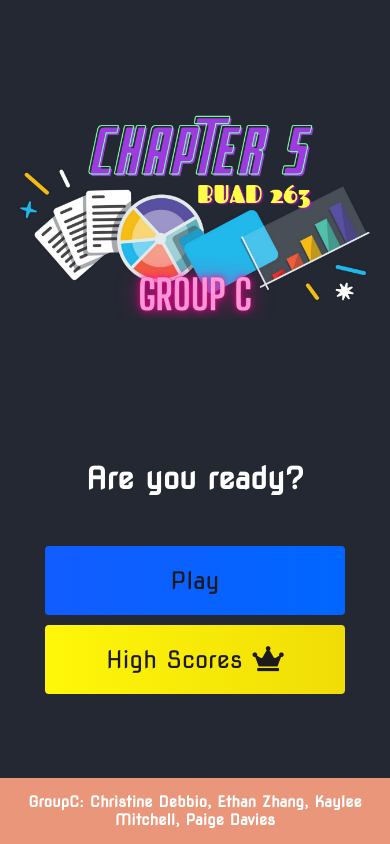
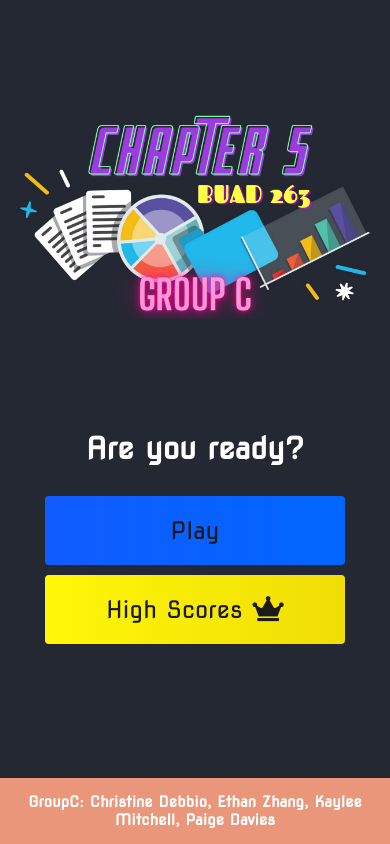
Before and after one commit to techzed/buad263-groupc.github.io, a plain HTML site: page index.html in a window 390 px wide. Drawn offline with Linux system fonts and the light colour scheme.

Commit message:
Update style.css

```diff
--- a/style.css
+++ b/style.css
@@ -188,8 +188,8 @@ input::placeholder {
     }
     h1 {
         font-size: 3rem;
-        margin-bottom: 5rem;
-        margin-top: 5rem;
+        margin-bottom: 3rem;
+        margin-top: 2rem;
     }
 
 
```
